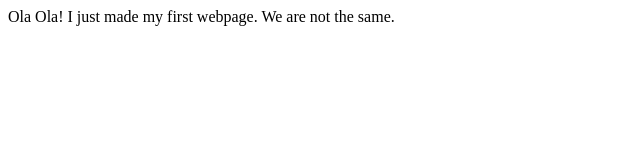
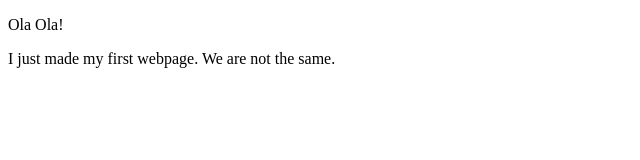
Before and after one commit to jamesmwangi55/Hanti, a plain HTML site: page my-first-webpage.html in a window 1280 px wide. Shown: the whole page, without its empty margins (0-640 px from the left). Drawn offline with Linux system fonts and the light colour scheme.

Commit message:
add paragraph block elements to the page

```diff
--- a/my-first-webpage.html
+++ b/my-first-webpage.html
@@ -4,7 +4,7 @@
     <title>My first webpage!</title>
   </head>
   <body>
-    Ola Ola!
-    I just made my first webpage. We are not the same.
+    <p>Ola Ola!</p>
+    <p>I just made my first webpage. We are not the same.</p>
   </body>
 </html>
```
